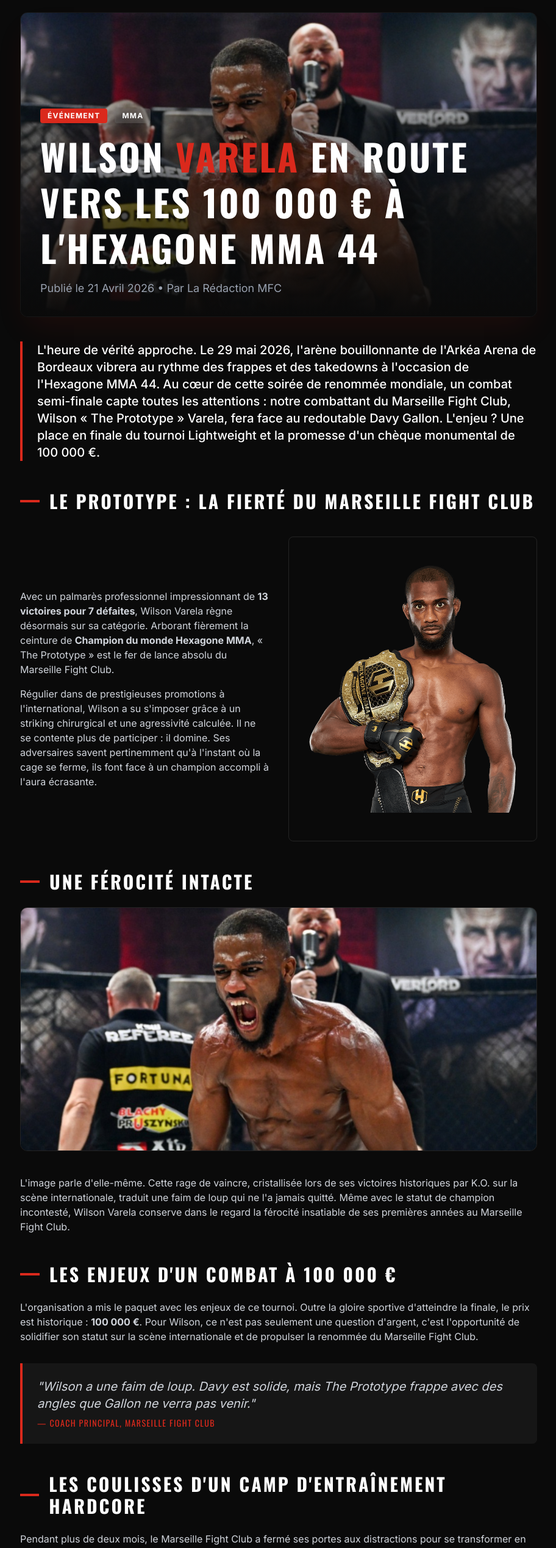
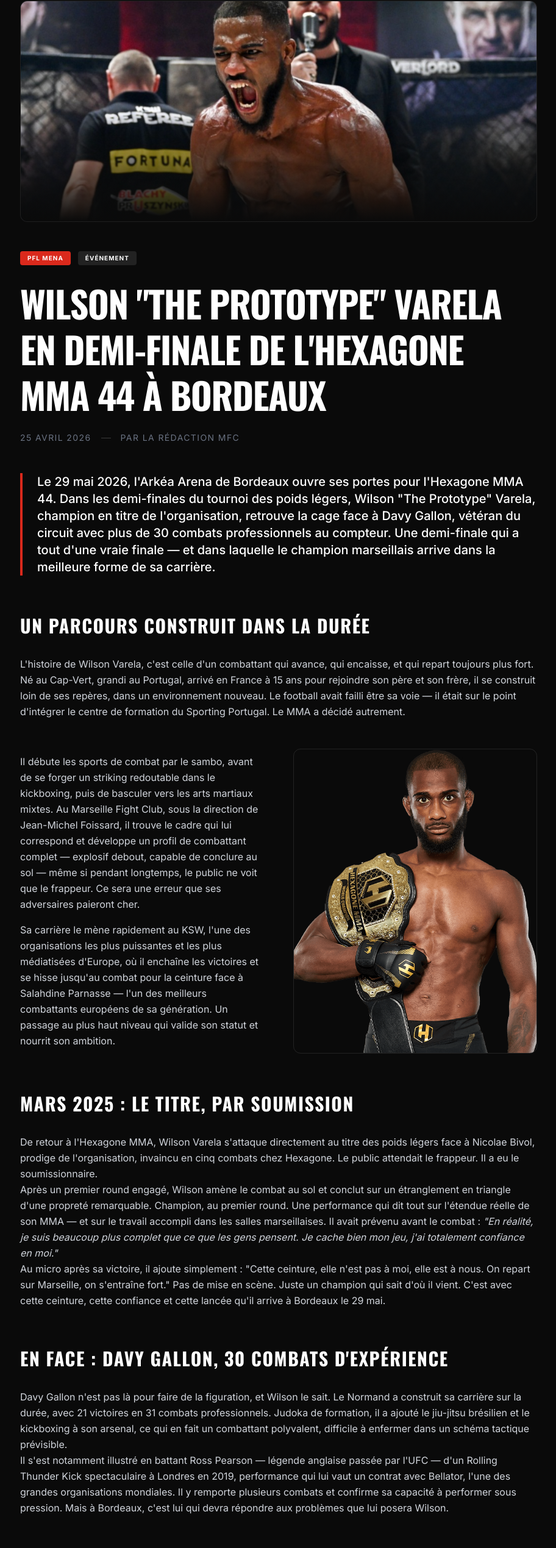
Before and after one commit to marseillefightclub/marseille-fight-club, a Next.js app: page /blog/wilson-varela-vs-davy-gallon-hexagone-mma-44 in a window 1280 px wide. Shown: the part 136-2675 px from the top of the page at 61% size, without its empty margins (183-1095 px from the left). Built offline with nearby package versions, Linux system fonts and the light colour scheme.

Commit message:
content: update Wilson Varela article with new detailed content

```diff
--- a/src/app/blog/page.tsx
+++ b/src/app/blog/page.tsx
@@ -17,10 +17,10 @@ export default function BlogPage() {
     },
     {
       id: "wilson-varela-vs-davy-gallon-hexagone-mma-44",
-      title: "Wilson Varela En Route Vers Les 100 000 € À L'Hexagone MMA 44",
-      excerpt: "Analyse complète de la demi-finale très attendue entre Wilson 'The Prototype' Varela du Marseille Fight Club et Davy Gallon lors de l'Hexagone MMA 44 à l'Arkéa Arena de Bordeaux.",
-      category: "Événement",
-      date: "21 Avril 2026",
+      title: "Wilson \"The Prototype\" Varela en Demi-Finale de l'Hexagone MMA 44 à Bordeaux",
+      excerpt: "Le 29 mai 2026, l'Arkéa Arena accueillera Wilson Varela face au vétéran Davy Gallon. Le champion marseillais arrive dans la forme de sa vie pour ce choc au sommet.",
+      category: "PFL MENA",
+      date: "25 Avril 2026",
       image: "/images/blog/varela-fight.jpg"
     },
     {
--- a/src/app/blog/wilson-varela-vs-davy-gallon-hexagone-mma-44/page.tsx
+++ b/src/app/blog/wilson-varela-vs-davy-gallon-hexagone-mma-44/page.tsx
@@ -3,9 +3,9 @@ import Link from "next/link";
 import { ArrowLeft } from "lucide-react";
 
 export const metadata = {
-  title: "Wilson Varela vs Davy Gallon | Hexagone MMA 44 - Marseille Fight Club",
-  description: "Analyse complète de la demi-finale très attendue entre Wilson 'The Prototype' Varela du Marseille Fight Club et Davy Gallon lors de l'Hexagone MMA 44 à l'Arkéa Arena de Bordeaux pour le tournoi à 100 000 €.",
-  keywords: "MMA, Hexagone MMA 44, Wilson Varela, Davy Gallon, Marseille Fight Club, combat semi-finale, renommée mondiale, enjeux 100 000 €, Arkéa Arena",
+  title: "Wilson \"The Prototype\" Varela en Demi-Finale de l'Hexagone MMA 44 | Marseille Fight Club",
+  description: "Découvrez Wilson Varela avant son choc face à Davy Gallon à Bordeaux. Analyse de son parcours, de sa victoire sur Bivol et des enjeux du tournoi.",
+  keywords: "Wilson Varela, The Prototype, Hexagone MMA 44, Davy Gallon, MMA Bordeaux, Arkéa Arena, Marseille Fight Club",
 };
 
 export default function ArticlePage() {
@@ -14,126 +14,116 @@ export default function ArticlePage() {
       <div className="max-w-4xl mx-auto px-4 sm:px-6">
 
         {/* Navigation */}
-        <div className="mb-8">
-          <Link href="/blog" className="inline-flex items-center text-mfc-red hover:text-white transition-colors duration-300 font-oswald tracking-widest uppercase">
-            <ArrowLeft className="mr-2" size={20} />
+        <div className="mb-4">
+          <Link href="/blog" className="inline-flex items-center text-mfc-red hover:text-white transition-colors duration-300 font-oswald tracking-widest uppercase text-sm">
+            <ArrowLeft className="mr-2" size={18} />
             Retour aux articles
           </Link>
         </div>
 
         {/* Header Image */}
-        <div className="relative w-full h-[400px] md:h-[500px] rounded-xl overflow-hidden mb-10 shadow-2xl shadow-mfc-red/10 border border-white/5">
+        <div className="relative w-full aspect-video md:aspect-21/9 rounded-xl overflow-hidden mb-12 border border-white/5 bg-mfc-gray/50">
           <Image
             src="/images/blog/varela-fight.jpg"
-            alt="Wilson Varela célébrant sa victoire"
+            alt="Wilson Varela"
             fill
             className="object-cover"
           />
-          <div className="absolute inset-0 bg-linear-to-t from-mfc-dark via-mfc-dark/50 to-transparent"></div>
-          <div className="absolute bottom-0 left-0 p-8">
-            <div className="flex gap-3 mb-4">
-              <span className="px-3 py-1 bg-mfc-red text-white text-xs font-bold uppercase tracking-widest rounded-sm">Événement</span>
-              <span className="px-3 py-1 bg-white/10 text-white text-xs font-bold uppercase tracking-widest rounded-sm backdrop-blur-md">MMA</span>
-            </div>
-            <h1 className="text-4xl md:text-5xl lg:text-6xl font-oswald font-bold text-white uppercase tracking-wider leading-tight mb-4">
-              Wilson <span className="text-mfc-red">Varela</span> En Route Vers Les 100 000 € À L'Hexagone MMA 44
-            </h1>
-            <p className="text-gray-400 font-inter text-lg">Publié le 21 Avril 2026 • Par La Rédaction MFC</p>
-          </div>
+          <div className="absolute inset-0 bg-linear-to-t from-mfc-dark via-transparent to-transparent"></div>
         </div>
 
+        {/* Article Header */}
+        <header className="mb-12">
+          <div className="flex gap-3 mb-6">
+            <span className="px-3 py-1 bg-mfc-red text-white text-[10px] font-bold uppercase tracking-widest rounded-sm">PFL MENA</span>
+            <span className="px-3 py-1 bg-white/10 text-white text-[10px] font-bold uppercase tracking-widest rounded-sm backdrop-blur-sm">Événement</span>
+          </div>
+          <h1 className="text-4xl md:text-6xl font-oswald font-bold text-white uppercase tracking-tight leading-tight mb-6">
+            Wilson "The Prototype" Varela en Demi-Finale de l'Hexagone MMA 44 à Bordeaux
+          </h1>
+          <div className="flex items-center gap-4 text-gray-500 font-inter text-sm uppercase tracking-widest">
+            <span>25 Avril 2026</span>
+            <span className="w-4 h-px bg-white/20"></span>
+            <span>Par la rédaction MFC</span>
+          </div>
+        </header>
+
         {/* Article Content */}
-        <article className="prose prose-invert prose-lg max-w-none font-inter text-gray-300">
+        <article className="prose prose-invert prose-lg max-w-none font-inter text-gray-300 leading-relaxed">
 
           <p className="lead text-xl text-white font-medium mb-12 border-l-4 border-mfc-red pl-6">
-            L'heure de vérité approche. Le 29 mai 2026, l'arène bouillonnante de l'Arkéa Arena de Bordeaux vibrera au rythme des frappes et des takedowns à l'occasion de l'Hexagone MMA 44. Au cœur de cette soirée de renommée mondiale, un combat semi-finale capte toutes les attentions : notre combattant du Marseille Fight Club, Wilson « The Prototype » Varela, fera face au redoutable Davy Gallon. L'enjeu ? Une place en finale du tournoi Lightweight et la promesse d'un chèque monumental de 100 000 €.
+            Le 29 mai 2026, l'Arkéa Arena de Bordeaux ouvre ses portes pour l'Hexagone MMA 44. Dans les demi-finales du tournoi des poids légers, Wilson "The Prototype" Varela, champion en titre de l'organisation, retrouve la cage face à Davy Gallon, vétéran du circuit avec plus de 30 combats professionnels au compteur. Une demi-finale qui a tout d'une vraie finale — et dans laquelle le champion marseillais arrive dans la meilleure forme de sa carrière.
           </p>
 
-          <h2 className="text-3xl font-oswald font-bold text-white uppercase mt-12 mb-6 tracking-widest flex items-center">
-            <span className="bg-mfc-red w-8 h-1 mr-4 block"></span>
-            Le Prototype : La Fierté du Marseille Fight Club
+          <h2 className="text-3xl font-oswald font-bold text-white uppercase mt-16 mb-8 tracking-wider">
+            Un parcours construit dans la durée
           </h2>
+          <p>
+            L'histoire de Wilson Varela, c'est celle d'un combattant qui avance, qui encaisse, et qui repart toujours plus fort. Né au Cap-Vert, grandi au Portugal, arrivé en France à 15 ans pour rejoindre son père et son frère, il se construit loin de ses repères, dans un environnement nouveau. Le football avait failli être sa voie — il était sur le point d'intégrer le centre de formation du Sporting Portugal. Le MMA a décidé autrement.
+          </p>
 
-          <div className="grid grid-cols-1 md:grid-cols-2 gap-8 my-10 items-center">
+          <div className="grid grid-cols-1 md:grid-cols-2 gap-12 my-12 items-center">
             <div>
-              <p className="mb-4">
-                Avec un palmarès professionnel impressionnant de <strong>13 victoires pour 7 défaites</strong>, Wilson Varela règne désormais sur sa catégorie. Arborant fièrement la ceinture de <strong>Champion du monde Hexagone MMA</strong>, « The Prototype » est le fer de lance absolu du Marseille Fight Club.
+              <p>
+                Il débute les sports de combat par le sambo, avant de se forger un striking redoutable dans le kickboxing, puis de basculer vers les arts martiaux mixtes. Au Marseille Fight Club, sous la direction de Jean-Michel Foissard, il trouve le cadre qui lui correspond et développe un profil de combattant complet — explosif debout, capable de conclure au sol — même si pendant longtemps, le public ne voit que le frappeur. Ce sera une erreur que ses adversaires paieront cher.
               </p>
-              <p>
-                Régulier dans de prestigieuses promotions à l'international, Wilson a su s'imposer grâce à un striking chirurgical et une agressivité calculée. Il ne se contente plus de participer : il domine. Ses adversaires savent pertinemment qu'à l'instant où la cage se ferme, ils font face à un champion accompli à l'aura écrasante.
+              <p className="mt-4">
+                Sa carrière le mène rapidement au KSW, l'une des organisations les plus puissantes et les plus médiatisées d'Europe, où il enchaîne les victoires et se hisse jusqu'au combat pour la ceinture face à Salahdine Parnasse — l'un des meilleurs combattants européens de sa génération. Un passage au plus haut niveau qui valide son statut et nourrit son ambition.
               </p>
             </div>
-            <div className="relative h-[500px] rounded-lg overflow-hidden border border-white/10 flex items-center justify-center">
+            <div className="relative aspect-[4/5] rounded-xl overflow-hidden border border-white/10">
               <Image
                 src="/images/blog/varela-belt.png"
-                alt="Wilson Varela avec la ceinture Hexagone MMA"
+                alt="Wilson Varela avec sa ceinture"
                 fill
-                className="object-contain"
+                className="object-cover"
               />
             </div>
           </div>
 
-          <h2 className="text-3xl font-oswald font-bold text-white uppercase mt-12 mb-6 tracking-widest flex items-center">
-            <span className="bg-mfc-red w-8 h-1 mr-4 block"></span>
-            Une Férocité Intacte
+          <h2 className="text-3xl font-oswald font-bold text-white uppercase mt-16 mb-8 tracking-wider">
+            Mars 2025 : le titre, par soumission
           </h2>
-
-          <div className="relative w-full h-[400px] rounded-xl mb-10 overflow-hidden border border-white/10">
-            <Image
-              src="/images/blog/varela-fight.jpg"
-              alt="Wilson Varela hurlant sa victoire dans la cage"
-              fill
-              className="object-cover"
-            />
-          </div>
-          <p className="mb-12">
-            L'image parle d'elle-même. Cette rage de vaincre, cristallisée lors de ses victoires historiques par K.O. sur la scène internationale, traduit une faim de loup qui ne l'a jamais quitté. Même avec le statut de champion incontesté, Wilson Varela conserve dans le regard la férocité insatiable de ses premières années au Marseille Fight Club.
+          <p>
+            De retour à l'Hexagone MMA, Wilson Varela s'attaque directement au titre des poids légers face à Nicolae Bivol, prodige de l'organisation, invaincu en cinq combats chez Hexagone. Le public attendait le frappeur. Il a eu le soumissionnaire.
+          </p>
+          <p>
+            Après un premier round engagé, Wilson amène le combat au sol et conclut sur un étranglement en triangle d'une propreté remarquable. Champion, au premier round. Une performance qui dit tout sur l'étendue réelle de son MMA — et sur le travail accompli dans les salles marseillaises. Il avait prévenu avant le combat : <em>"En réalité, je suis beaucoup plus complet que ce que les gens pensent. Je cache bien mon jeu, j'ai totalement confiance en moi."</em>
+          </p>
+          <p>
+            Au micro après sa victoire, il ajoute simplement : "Cette ceinture, elle n'est pas à moi, elle est à nous. On repart sur Marseille, on s'entraîne fort." Pas de mise en scène. Juste un champion qui sait d'où il vient. C'est avec cette ceinture, cette confiance et cette lancée qu'il arrive à Bordeaux le 29 mai.
           </p>
 
-
-
-          <h2 className="text-3xl font-oswald font-bold text-white uppercase mt-12 mb-6 tracking-widest flex items-center">
-            <span className="bg-mfc-red w-8 h-1 mr-4 block"></span>
-            Les Enjeux d'un Combat à 100 000 €
+          <h2 className="text-3xl font-oswald font-bold text-white uppercase mt-16 mb-8 tracking-wider">
+            En face : Davy Gallon, 30 combats d'expérience
           </h2>
-
           <p>
-            L'organisation a mis le paquet avec les enjeux de ce tournoi. Outre la gloire sportive d'atteindre la finale, le prix est historique : <strong>100 000 €</strong>. Pour Wilson, ce n'est pas seulement une question d'argent, c'est l'opportunité de solidifier son statut sur la scène internationale et de propulser la renommée du Marseille Fight Club.
+            Davy Gallon n'est pas là pour faire de la figuration, et Wilson le sait. Le Normand a construit sa carrière sur la durée, avec 21 victoires en 31 combats professionnels. Judoka de formation, il a ajouté le jiu-jitsu brésilien et le kickboxing à son arsenal, ce qui en fait un combattant polyvalent, difficile à enfermer dans un schéma tactique prévisible.
+          </p>
+          <p>
+            Il s'est notamment illustré en battant Ross Pearson — légende anglaise passée par l'UFC — d'un Rolling Thunder Kick spectaculaire à Londres en 2019, performance qui lui vaut un contrat avec Bellator, l'une des grandes organisations mondiales. Il y remporte plusieurs combats et confirme sa capacité à performer sous pression. Mais à Bordeaux, c'est lui qui devra répondre aux problèmes que lui posera Wilson.
           </p>
 
-          <blockquote className="p-6 my-8 border-l-4 border-mfc-red bg-white/5 rounded-r-lg italic text-xl">
-            "Wilson a une faim de loup. Davy est solide, mais The Prototype frappe avec des angles que Gallon ne verra pas venir."
-            <footer className="text-sm text-mfc-red mt-2 font-oswald uppercase tracking-widest not-italic">— Coach Principal, Marseille Fight Club</footer>
-          </blockquote>
-
-          <h2 className="text-3xl font-oswald font-bold text-white uppercase mt-12 mb-6 tracking-widest flex items-center">
-            <span className="bg-mfc-red w-8 h-1 mr-4 block"></span>
-            Les Coulisses d'un Camp d'Entraînement Hardcore
+          <h2 className="text-3xl font-oswald font-bold text-white uppercase mt-16 mb-8 tracking-wider">
+            Le 29 mai, Bordeaux appartient au Prototype
           </h2>
-
           <p>
-            Pendant plus de deux mois, le Marseille Fight Club a fermé ses portes aux distractions pour se transformer en un bunker de préparation. La préparation physique a été poussée à l'extrême : sessions de sparring à haute intensité, drills de défense de takedown pour contrer Gallon, et préparation mentale de pointe.
+            Wilson Varela arrive à Bordeaux en champion, sur une lancée, avec un MMA complet que ses adversaires sous-estiment encore. Une victoire ici, et c'est une place en finale de tournoi avec une récompense financière majeure à la clé.
           </p>
           <p>
-            En interne, on raconte que Wilson n'a jamais été aussi rapide. "<em>Sa progression au sol depuis son dernier camp est phénoménale</em>," murmure l'on dans les vestiaires du MFC. La cohésion de l'équipe marseillaise sera son armure lorsque les portes de la cage se fermeront.
+            L'autre demi-finale de la soirée oppose Théo Ulrich, jeune talent invaincu en sept combats, à Nicolae Bivol — le même que Wilson a soumis à Poitiers en mars. La soirée s'annonce dense, l'Arkéa Arena en feu, plus de 8 000 spectateurs attendus.
           </p>
-
-          <h2 className="text-3xl font-oswald font-bold text-white uppercase mt-12 mb-6 tracking-widest flex items-center">
-            <span className="bg-mfc-red w-8 h-1 mr-4 block"></span>
-            Hexagone MMA 44 : Le Choc du 29 Mai
-          </h2>
-
-          <p>
-            L'Arkéa Arena sera le théâtre d'une nuit de violence et de technique. Le format du <em>Hexagone MMA 44</em> est pensé pour le spectacle total : entrées pyrotechniques, show à l'américaine et commentateurs de classe mondiale. Les fans attendent cette demi-finale avec impatience, beaucoup la qualifiant de "vraie finale avant l'heure".
-          </p>
-
-
-
-          <p className="pb-8">
-            Si Wilson « The Prototype » Varela parvient à lever les bras à l'issue de ce choc titanique contre Davy Gallon, il ne s'assurera pas simplement un billet pour la finale. Il cimentera sa place parmi l'élite européenne des poids légers et fera rayonner les couleurs du <strong>Marseille Fight Club</strong> à l'international. Rendez-vous le 29 mai. Ne clignez pas des yeux.
+          <p className="font-bold text-white mt-8">
+            Le Marseille Fight Club sera dans le coin. Comme toujours. Et Wilson Varela sera prêt. Rendez-vous le 29 mai.
           </p>
 
         </article>
+
+        <footer className="mt-16 pt-8 border-t border-white/10 flex justify-between items-center">
+          <div className="text-gray-500 text-[10px] font-inter uppercase tracking-widest">
+            © 2026 Marseille Fight Club
+          </div>
+        </footer>
       </div>
     </main>
   );
```
